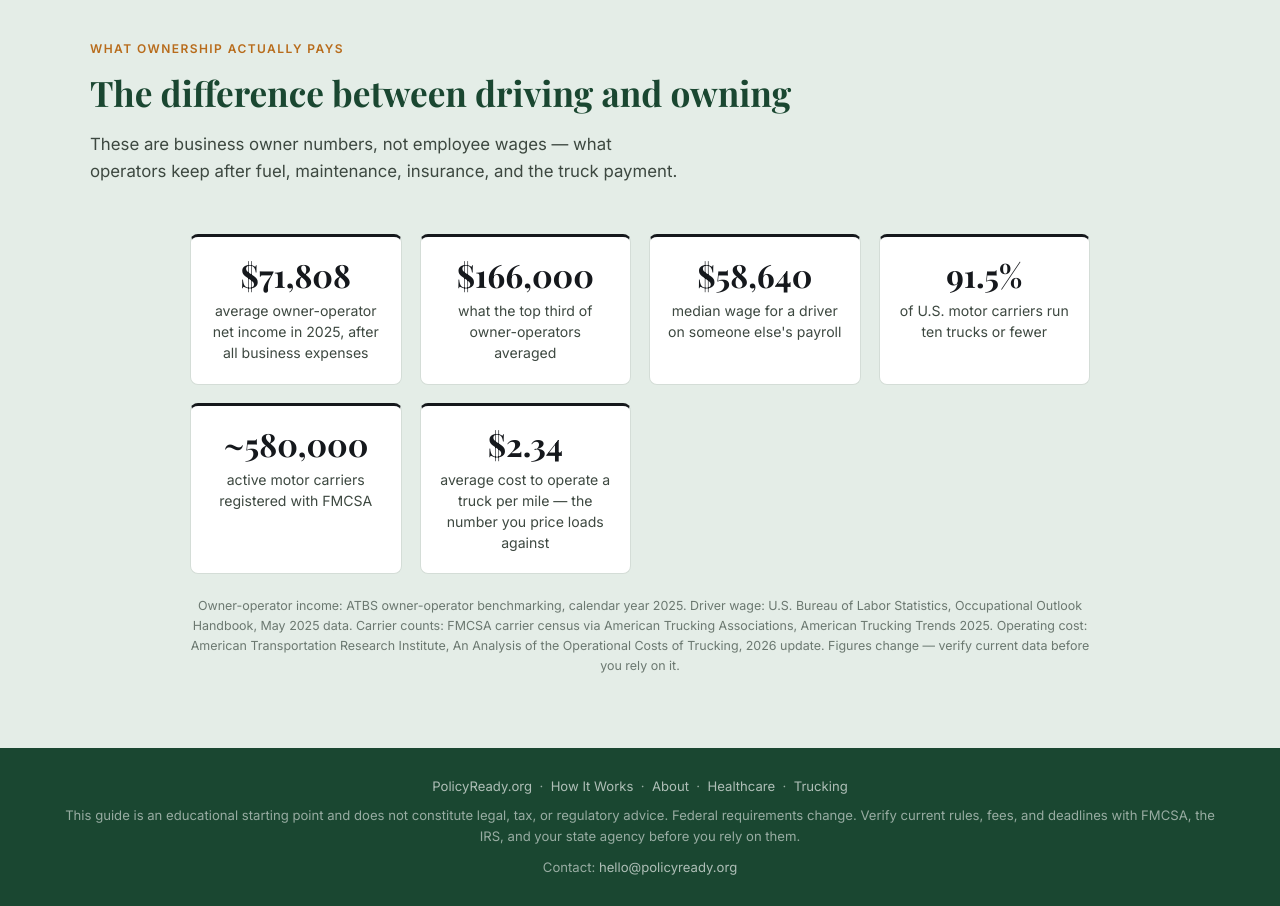
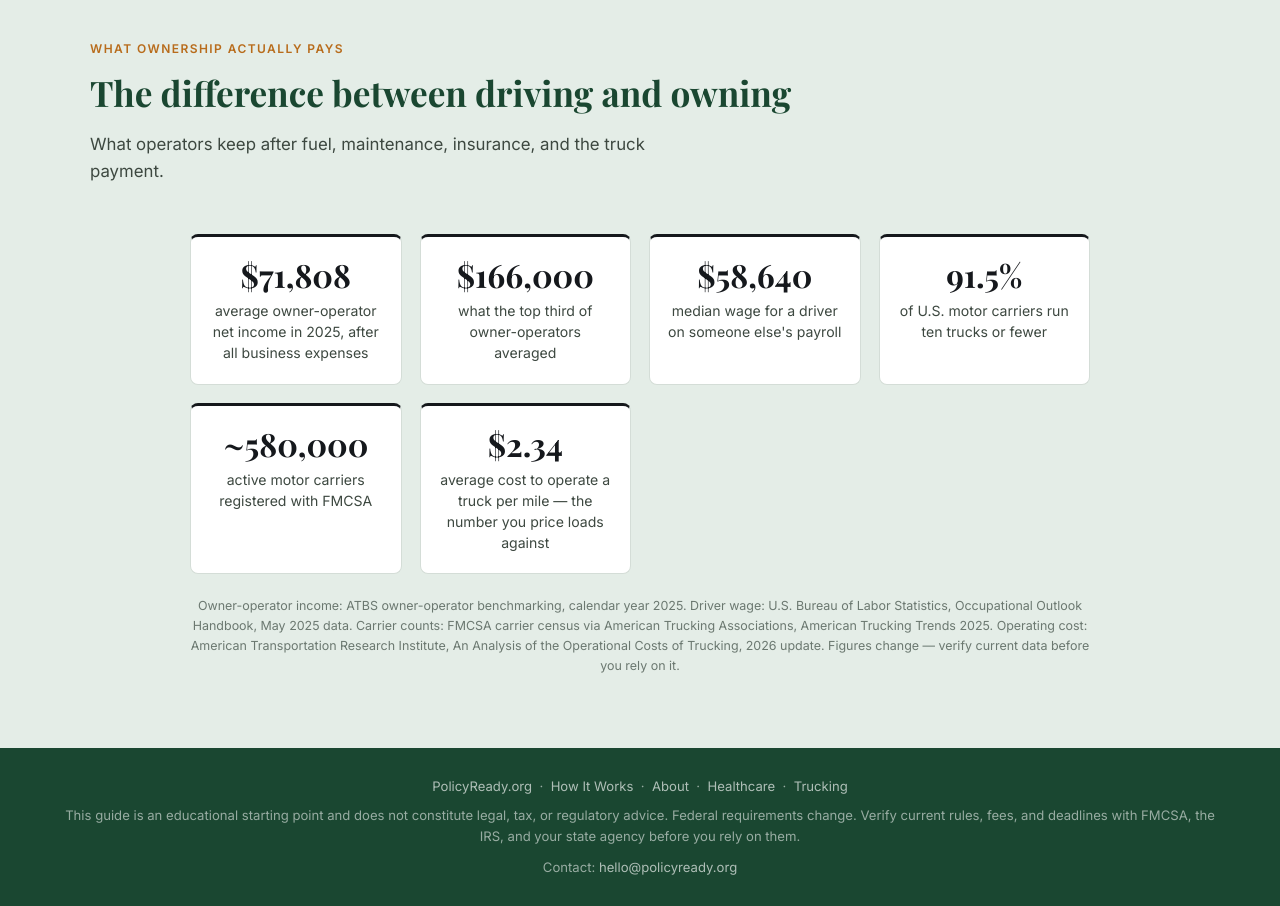
Before and after one commit to bunmi121589/POLICYREADY, a website: page trucking-federal-guide.html in a window 1280 px wide. Shown: the part 1660-2566 px from the top of the page. Drawn offline with nearby package versions, Linux system fonts and the light colour scheme.

Commit message:
Simplify ownership payment description
Removed the phrase 'These are business owner numbers, not employee wages' for clarity.

```diff
--- a/trucking-federal-guide.html
+++ b/trucking-federal-guide.html
@@ -151,7 +151,7 @@
   <div class="container">
     <div class="section-label">What ownership actually pays</div>
     <h2>The difference between driving and owning</h2>
-    <p class="section-sub">These are business owner numbers, not employee wages &mdash; what operators keep after fuel, maintenance, insurance, and the truck payment.</p>
+    <p class="section-sub">What operators keep after fuel, maintenance, insurance, and the truck payment.</p>
 
     <div class="stats">
       <div class="stat">
```
